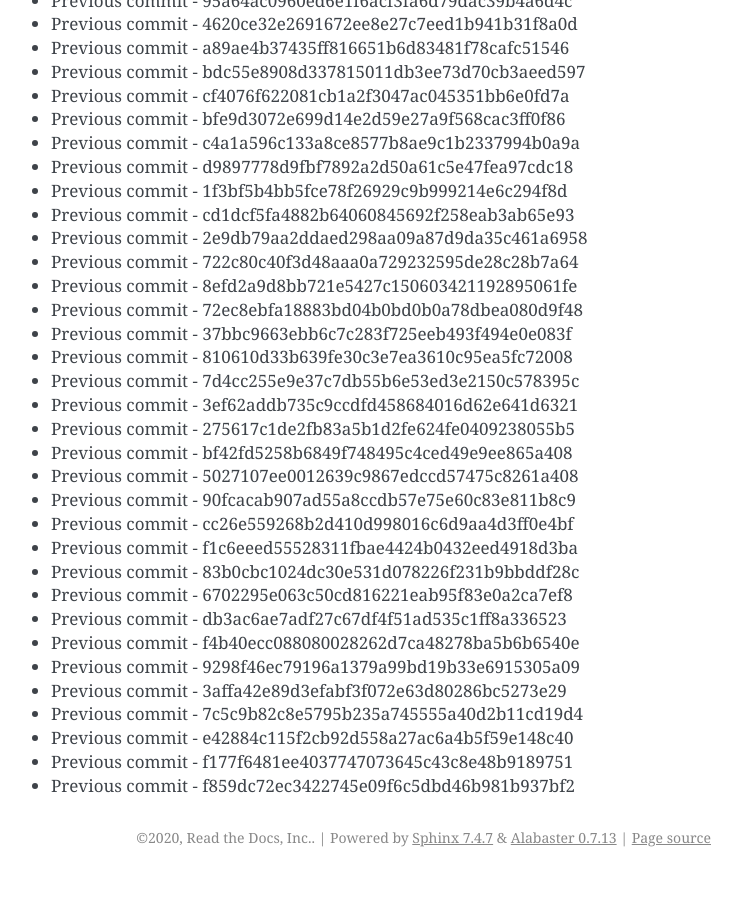
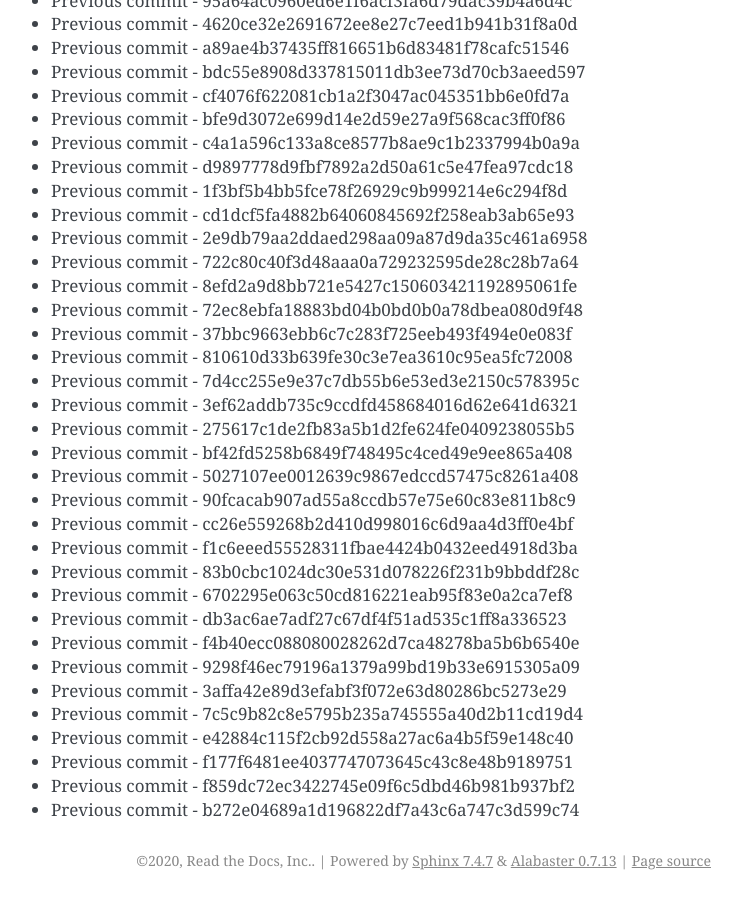
Before and after one commit to readthedocs/rtd-git-stresstest, a Sphinx documentation site: the page built from docs/updates.rst, in a window 1280 px wide and 900 px high, scrolled down 49629 px. Shown: the whole window, without its empty margins (399-1141 px from the left). Built offline with Sphinx 7.4.7, drawn with Linux system fonts in a browser that asks for light colours; before the commit the page ends 50506 px from its top, so only the background shows below that.

Commit message:
Generating commit from previous: b272e04689a1d196822df7a43c6a747c3d599c74

```diff
--- a/docs/updates.rst
+++ b/docs/updates.rst
@@ -2117,3 +2117,4 @@ It can be tested for any performance characteristics.
 * Previous commit - e42884c115f2cb92d558a27ac6a4b5f59e148c40
 * Previous commit - f177f6481ee4037747073645c43c8e48b9189751
 * Previous commit - f859dc72ec3422745e09f6c5dbd46b981b937bf2
+* Previous commit - b272e04689a1d196822df7a43c6a747c3d599c74
```
